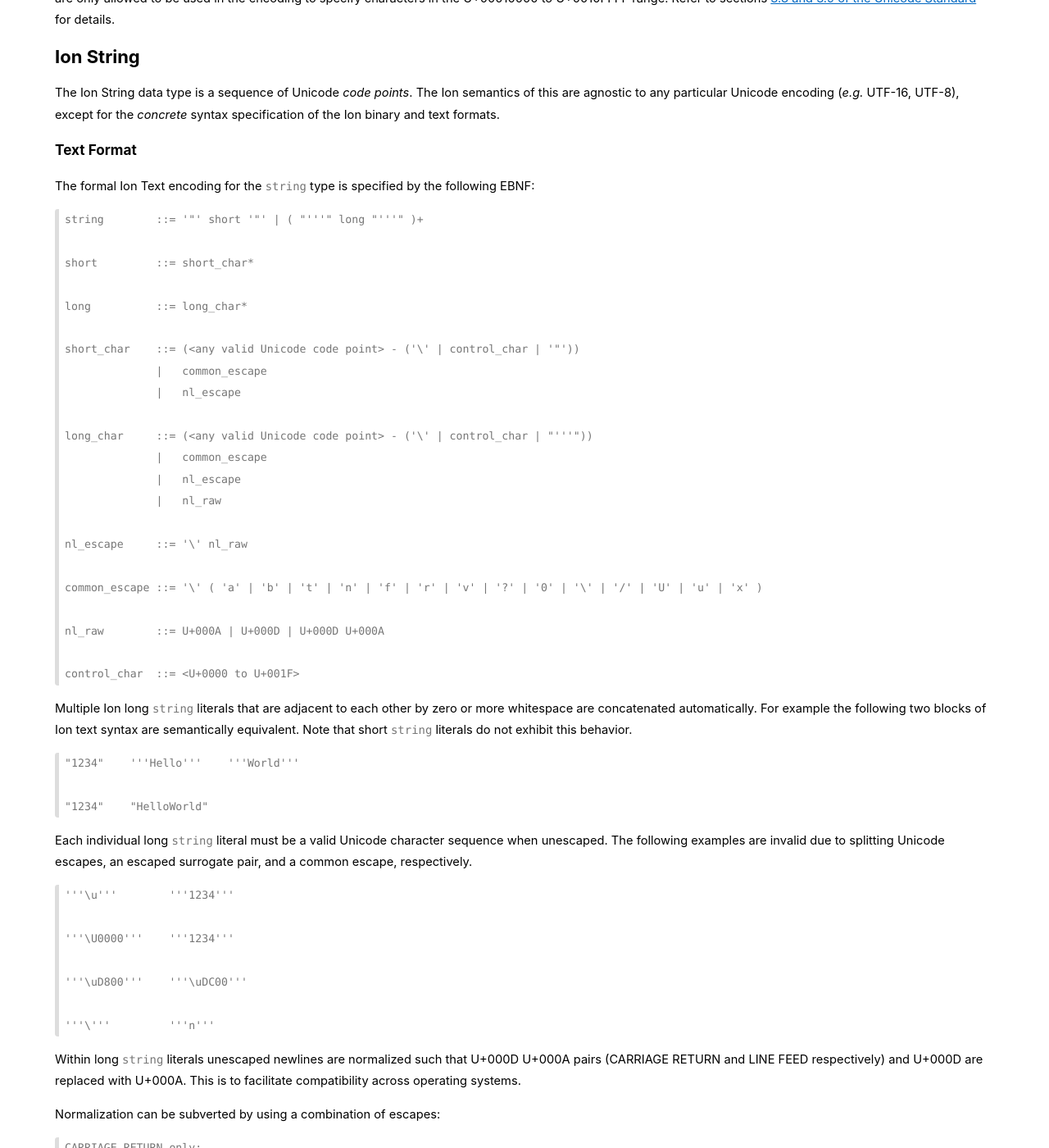
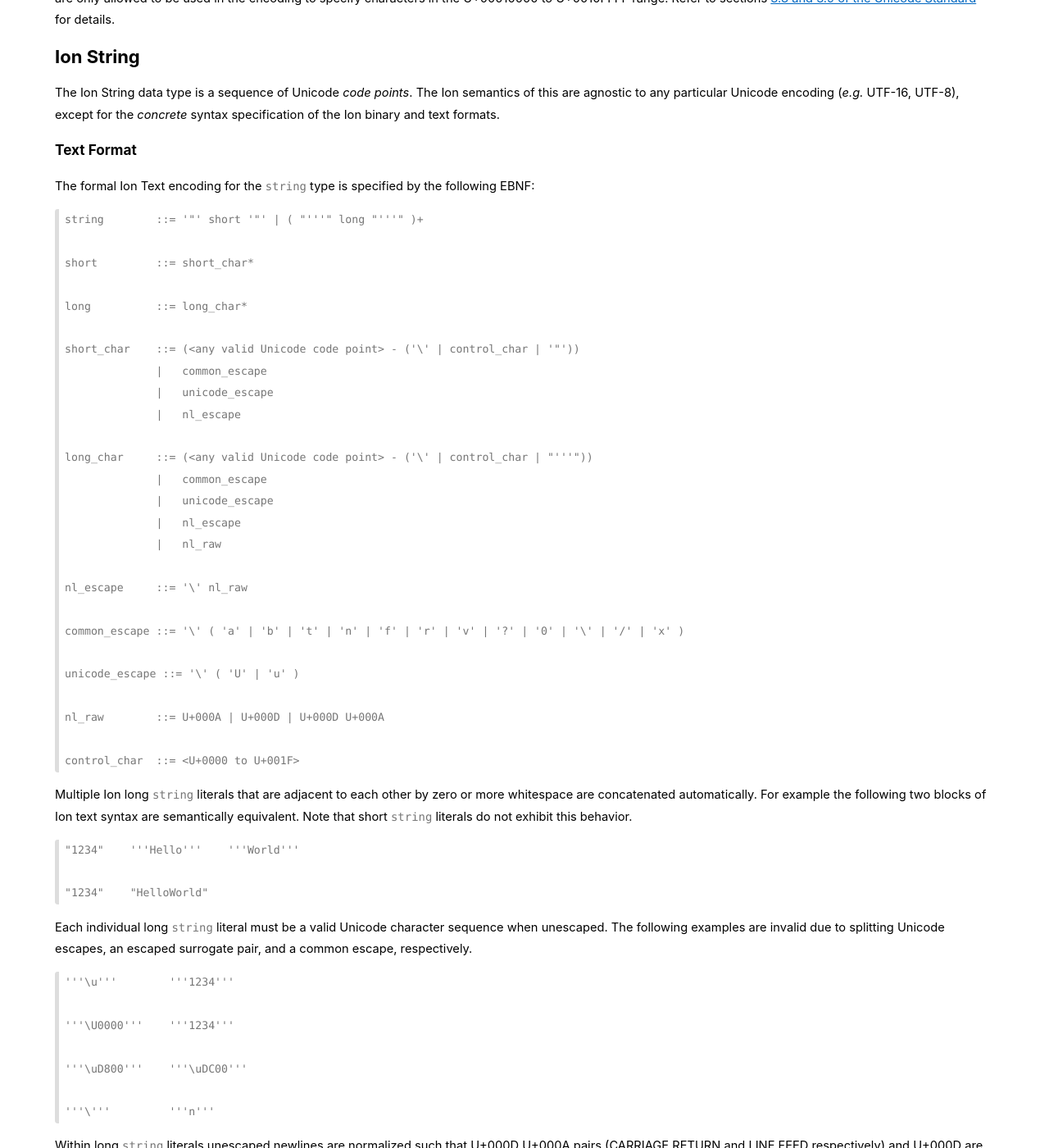
Before and after one commit to amazon-ion/ion-docs, a Jekyll site: the page built from stringclob.md, in a window 1280 px wide and 1400 px high, scrolled down 564 px. Shown: the whole window at 82% size. Built offline with Jekyll 4.4.1, drawn with Linux system fonts in a browser that asks for light colours.

Commit message:
Unifying definiton of common escapes across strings and clobs by separating out Unicode escapes (#21)

```diff
--- a/stringclob.md
+++ b/stringclob.md
@@ -69,16 +69,20 @@ long          ::= long_char*
 
 short_char    ::= (<any valid Unicode code point> - ('\' | control_char | '"'))
               |   common_escape
+              |   unicode_escape
               |   nl_escape
 
 long_char     ::= (<any valid Unicode code point> - ('\' | control_char | "'''"))
               |   common_escape
+              |   unicode_escape
               |   nl_escape
               |   nl_raw
 
 nl_escape     ::= '\' nl_raw
 
-common_escape ::= '\' ( 'a' | 'b' | 't' | 'n' | 'f' | 'r' | 'v' | '?' | '0' | '\' | '/' | 'U' | 'u' | 'x' )
+common_escape ::= '\' ( 'a' | 'b' | 't' | 'n' | 'f' | 'r' | 'v' | '?' | '0' | '\' | '/' | 'x' )
+
+unicode_escape ::= '\' ( 'U' | 'u' )
 
 nl_raw        ::= U+000A | U+000D | U+000D U+000A
 
```
